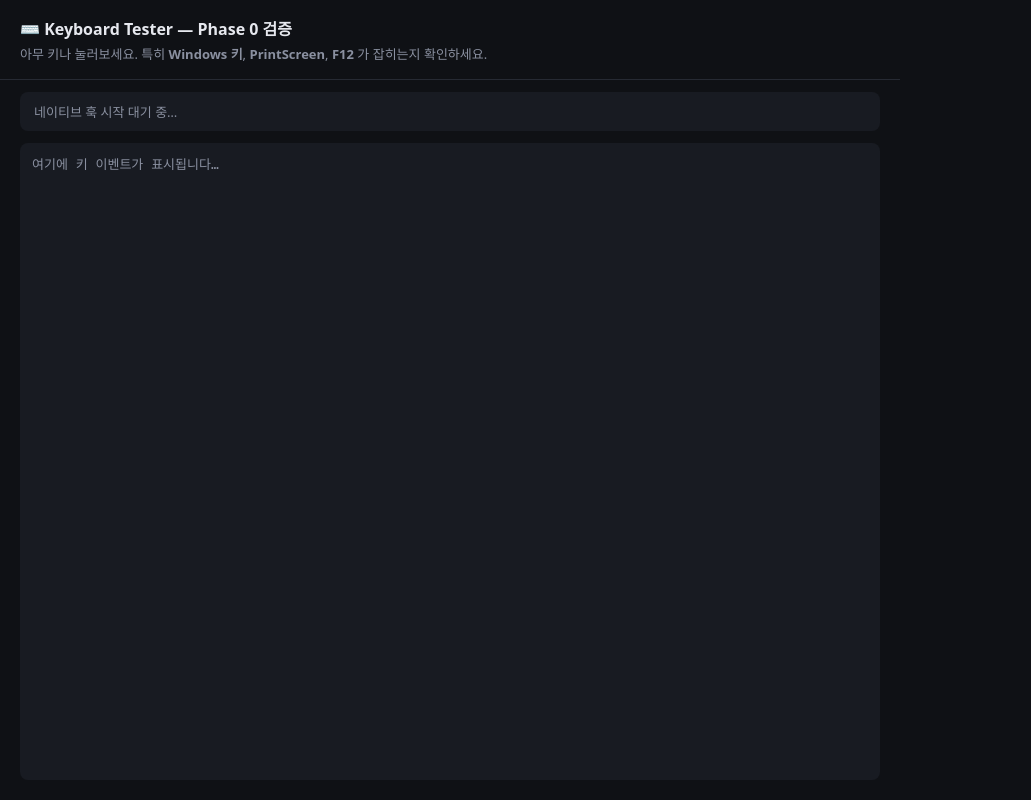
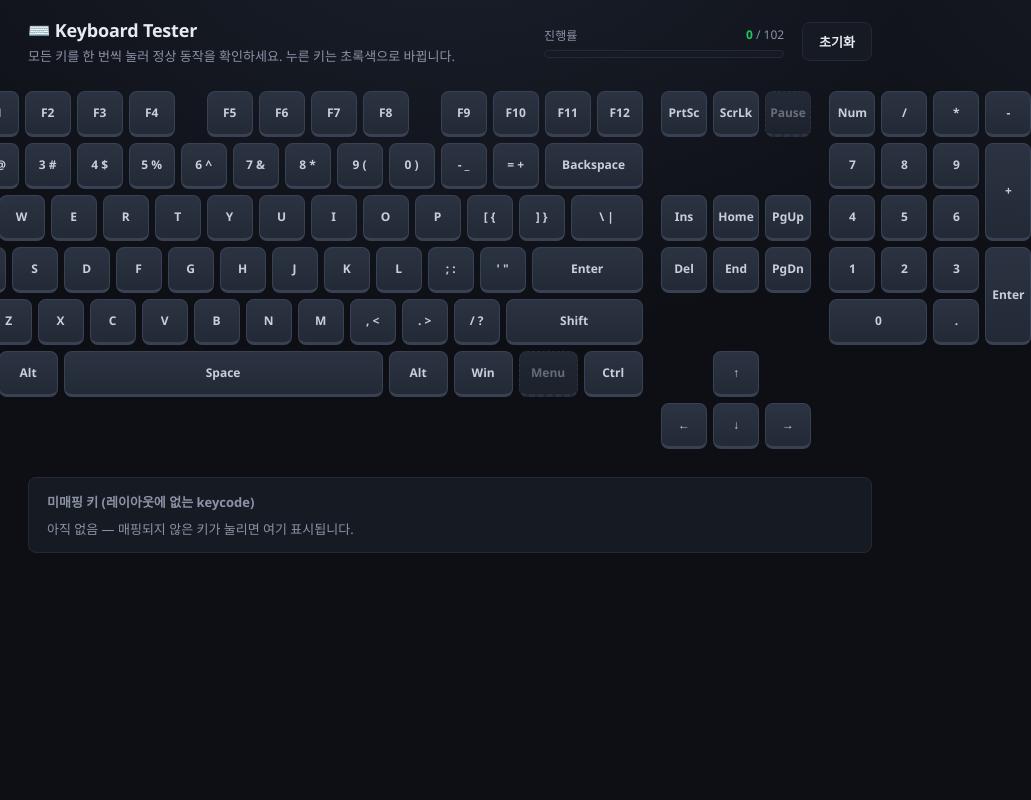
Before and after one commit to asdfghjkkl11/keyboard-tester, an Electron app: page src/renderer/index.html in a window 900 px wide. Shown: the whole page, 1031 px wide, since content can reach past the window. Drawn offline with Linux system fonts and the light colour scheme; no server answers.

Commit message:
feat: Phase 1-3 — 키보드 레이아웃 UI 및 테스트 상태 로직
- layout.js: 풀사이즈 104키 레이아웃 + uiohook keycode 매핑
  (Win=3675/3676, PrintScreen=3639, 넘버패드 NumLock on/off alt 코드 포함)
- renderer.js: 레이아웃 렌더링, keydown=눌림(호박색)/tested(초록),
  진행률 바, 초기화, 미매핑 keycode 패널
- styles.css: 다크 테마 키캡 디자인, 넘버패드 CSS Grid
- index.html: CSP 적용, 진행률/배너/보드 구성
- main.js: 렌더러 콘솔/로드실패 진단 로깅 추가

```diff
--- a/src/renderer/index.html
+++ b/src/renderer/index.html
@@ -3,94 +3,43 @@
   <head>
     <meta charset="UTF-8" />
     <meta name="viewport" content="width=device-width, initial-scale=1.0" />
-    <title>Keyboard Tester — Phase 0</title>
-    <style>
-      :root {
-        --bg: #0f1115;
-        --panel: #181b22;
-        --text: #e6e8ee;
-        --muted: #8a90a0;
-        --accent: #4ade80;
-        --error: #f87171;
-        --mono: "Cascadia Code", "Consolas", monospace;
-      }
-      * { box-sizing: border-box; }
-      body {
-        margin: 0;
-        font-family: system-ui, sans-serif;
-        background: var(--bg);
-        color: var(--text);
-        display: flex;
-        flex-direction: column;
-        height: 100vh;
-      }
-      header {
-        padding: 16px 20px;
-        border-bottom: 1px solid #262a33;
-      }
-      header h1 { margin: 0 0 4px; font-size: 16px; }
-      header p { margin: 0; color: var(--muted); font-size: 13px; }
-      #status {
-        margin: 12px 20px 0;
-        padding: 10px 14px;
-        border-radius: 8px;
-        background: var(--panel);
-        font-size: 13px;
-        color: var(--muted);
-      }
-      #status.error { color: var(--error); border: 1px solid var(--error); }
-      #log {
-        flex: 1;
-        margin: 12px 20px 20px;
-        padding: 12px;
-        overflow-y: auto;
-        background: var(--panel);
-        border-radius: 8px;
-        font-family: var(--mono);
-        font-size: 13px;
-        line-height: 1.6;
-      }
-      .row { display: flex; gap: 12px; }
-      .row .down { color: var(--accent); }
-      .row .up { color: var(--muted); }
-      .hint { color: var(--muted); }
-    </style>
+    <meta
+      http-equiv="Content-Security-Policy"
+      content="default-src 'self'; style-src 'self' 'unsafe-inline'; script-src 'self'"
+    />
+    <title>Keyboard Tester</title>
+    <link rel="stylesheet" href="styles.css" />
   </head>
   <body>
     <header>
-      <h1>⌨️ Keyboard Tester — Phase 0 검증</h1>
-      <p>아무 키나 눌러보세요. 특히 <b>Windows 키</b>, <b>PrintScreen</b>, <b>F12</b> 가 잡히는지 확인하세요.</p>
+      <div class="title">
+        <h1>⌨️ Keyboard Tester</h1>
+        <p>모든 키를 한 번씩 눌러 정상 동작을 확인하세요. 누른 키는 초록색으로 바뀝니다.</p>
+      </div>
+      <div class="stats">
+        <div class="progress">
+          <div class="progress-meta">
+            <span>진행률</span>
+            <span><b id="count">0</b> / <span id="total">0</span></span>
+          </div>
+          <div class="bar"><span id="fill"></span></div>
+        </div>
+        <button class="reset" id="reset">초기화</button>
+      </div>
     </header>
-    <div id="status">네이티브 훅 시작 대기 중…</div>
-    <div id="log"><div class="hint">여기에 키 이벤트가 표시됩니다…</div></div>
 
-    <script>
-      const logEl = document.getElementById('log');
-      const statusEl = document.getElementById('status');
-      let count = 0;
-      const seen = new Set();
+    <div class="banner error" id="error" hidden></div>
+    <div class="banner success" id="success" hidden>
+      🎉 모든 키가 정상 입력되었습니다! 키보드에 이상이 없습니다.
+    </div>
 
-      let cleared = false;
-      function appendRow(info) {
-        if (!cleared) { logEl.innerHTML = ''; cleared = true; }
-        seen.add(info.keycode);
-        statusEl.textContent =
-          `✅ 훅 동작 중 — 이벤트 ${++count}개, 서로 다른 키 ${seen.size}개 감지됨`;
-        const row = document.createElement('div');
-        row.className = 'row';
-        const cls = info.type === 'keydown' ? 'down' : 'up';
-        row.innerHTML =
-          `<span class="${cls}">${info.type.padEnd(8)}</span>` +
-          `<span>keycode=<b>${info.keycode}</b></span>` +
-          `<span class="hint">rawcode=${info.rawcode}</span>`;
-        logEl.prepend(row);
-      }
+    <main class="board" id="board"></main>
 
-      window.keyboardAPI.onKeyEvent(appendRow);
-      window.keyboardAPI.onHookError((message) => {
-        statusEl.classList.add('error');
-        statusEl.textContent = `❌ 네이티브 훅 로드 실패: ${message}`;
-      });
-    </script>
+    <section class="unmapped">
+      <h2>미매핑 키 (레이아웃에 없는 keycode)</h2>
+      <div class="chips" id="chips"></div>
+    </section>
+
+    <script type="module" src="renderer.js"></script>
   </body>
 </html>
--- /dev/null
+++ b/src/renderer/layout.js
@@ -0,0 +1,187 @@
+// 풀사이즈 104키 키보드 레이아웃 데이터 (ANSI).
+// 각 키: { id, label, code, alt?, w?, spacer? }
+//  - code: uiohook-napi 의 keycode (UiohookKey 값). 이벤트의 e.keycode 와 매칭.
+//  - alt:  같은 물리 키가 보내는 다른 keycode 목록 (예: NumLock off 시 넘버패드).
+//  - w:    키 너비(유닛, 1 = 표준). 생략 시 1.
+//  - spacer: 시각적 간격용 빈 칸 (테스트 대상 아님).
+// code 가 null 인 키(Pause, Menu 등)는 uiohook 이 표준 상수를 제공하지 않아
+// 매핑 불가 → 눌리면 "미매핑" 패널에 raw 로 표시된다.
+
+const sp = (w) => ({ spacer: true, w });
+
+export const MAIN_ROWS = [
+  // 펑션 행
+  [
+    { id: 'Escape', label: 'Esc', code: 1 },
+    sp(1),
+    { id: 'F1', label: 'F1', code: 59 },
+    { id: 'F2', label: 'F2', code: 60 },
+    { id: 'F3', label: 'F3', code: 61 },
+    { id: 'F4', label: 'F4', code: 62 },
+    sp(0.5),
+    { id: 'F5', label: 'F5', code: 63 },
+    { id: 'F6', label: 'F6', code: 64 },
+    { id: 'F7', label: 'F7', code: 65 },
+    { id: 'F8', label: 'F8', code: 66 },
+    sp(0.5),
+    { id: 'F9', label: 'F9', code: 67 },
+    { id: 'F10', label: 'F10', code: 68 },
+    { id: 'F11', label: 'F11', code: 87 },
+    { id: 'F12', label: 'F12', code: 88 },
+  ],
+  // 숫자 행
+  [
+    { id: 'Backquote', label: '` ~', code: 41 },
+    { id: 'Digit1', label: '1 !', code: 2 },
+    { id: 'Digit2', label: '2 @', code: 3 },
+    { id: 'Digit3', label: '3 #', code: 4 },
+    { id: 'Digit4', label: '4 $', code: 5 },
+    { id: 'Digit5', label: '5 %', code: 6 },
+    { id: 'Digit6', label: '6 ^', code: 7 },
+    { id: 'Digit7', label: '7 &', code: 8 },
+    { id: 'Digit8', label: '8 *', code: 9 },
+    { id: 'Digit9', label: '9 (', code: 10 },
+    { id: 'Digit0', label: '0 )', code: 11 },
+    { id: 'Minus', label: '- _', code: 12 },
+    { id: 'Equal', label: '= +', code: 13 },
+    { id: 'Backspace', label: 'Backspace', code: 14, w: 2 },
+  ],
+  // 상단 문자 행
+  [
+    { id: 'Tab', label: 'Tab', code: 15, w: 1.5 },
+    { id: 'KeyQ', label: 'Q', code: 16 },
+    { id: 'KeyW', label: 'W', code: 17 },
+    { id: 'KeyE', label: 'E', code: 18 },
+    { id: 'KeyR', label: 'R', code: 19 },
+    { id: 'KeyT', label: 'T', code: 20 },
+    { id: 'KeyY', label: 'Y', code: 21 },
+    { id: 'KeyU', label: 'U', code: 22 },
+    { id: 'KeyI', label: 'I', code: 23 },
+    { id: 'KeyO', label: 'O', code: 24 },
+    { id: 'KeyP', label: 'P', code: 25 },
+    { id: 'BracketLeft', label: '[ {', code: 26 },
+    { id: 'BracketRight', label: '] }', code: 27 },
+    { id: 'Backslash', label: '\\ |', code: 43, w: 1.5 },
+  ],
+  // 홈 행
+  [
+    { id: 'CapsLock', label: 'Caps', code: 58, w: 1.75 },
+    { id: 'KeyA', label: 'A', code: 30 },
+    { id: 'KeyS', label: 'S', code: 31 },
+    { id: 'KeyD', label: 'D', code: 32 },
+    { id: 'KeyF', label: 'F', code: 33 },
+    { id: 'KeyG', label: 'G', code: 34 },
+    { id: 'KeyH', label: 'H', code: 35 },
+    { id: 'KeyJ', label: 'J', code: 36 },
+    { id: 'KeyK', label: 'K', code: 37 },
+    { id: 'KeyL', label: 'L', code: 38 },
+    { id: 'Semicolon', label: '; :', code: 39 },
+    { id: 'Quote', label: "' \"", code: 40 },
+    { id: 'Enter', label: 'Enter', code: 28, w: 2.25 },
+  ],
+  // 하단 문자 행
+  [
+    { id: 'ShiftLeft', label: 'Shift', code: 42, w: 2.25 },
+    { id: 'KeyZ', label: 'Z', code: 44 },
+    { id: 'KeyX', label: 'X', code: 45 },
+    { id: 'KeyC', label: 'C', code: 46 },
+    { id: 'KeyV', label: 'V', code: 47 },
+    { id: 'KeyB', label: 'B', code: 48 },
+    { id: 'KeyN', label: 'N', code: 49 },
+    { id: 'KeyM', label: 'M', code: 50 },
+    { id: 'Comma', label: ', <', code: 51 },
+    { id: 'Period', label: '. >', code: 52 },
+    { id: 'Slash', label: '/ ?', code: 53 },
+    { id: 'ShiftRight', label: 'Shift', code: 54, w: 2.75 },
+  ],
+  // 최하단 행
+  [
+    { id: 'ControlLeft', label: 'Ctrl', code: 29, w: 1.25 },
+    { id: 'MetaLeft', label: 'Win', code: 3675, w: 1.25 },
+    { id: 'AltLeft', label: 'Alt', code: 56, w: 1.25 },
+    { id: 'Space', label: 'Space', code: 57, w: 6.25 },
+    { id: 'AltRight', label: 'Alt', code: 3640, w: 1.25 },
+    { id: 'MetaRight', label: 'Win', code: 3676, w: 1.25 },
+    { id: 'ContextMenu', label: 'Menu', code: null, w: 1.25 },
+    { id: 'ControlRight', label: 'Ctrl', code: 3613, w: 1.25 },
+  ],
+];
+
+// 내비게이션 클러스터 (PrtSc 줄 + Ins/Home/PgUp + 방향키)
+export const NAV_ROWS = [
+  [
+    { id: 'PrintScreen', label: 'PrtSc', code: 3639 },
+    { id: 'ScrollLock', label: 'ScrLk', code: 70 },
+    { id: 'Pause', label: 'Pause', code: null },
+  ],
+  [sp(3)],
+  [
+    { id: 'Insert', label: 'Ins', code: 3666 },
+    { id: 'Home', label: 'Home', code: 3655 },
+    { id: 'PageUp', label: 'PgUp', code: 3657 },
+  ],
+  [
+    { id: 'Delete', label: 'Del', code: 3667 },
+    { id: 'End', label: 'End', code: 3663 },
+    { id: 'PageDown', label: 'PgDn', code: 3665 },
+  ],
+  [sp(3)],
+  [
+    sp(1),
+    { id: 'ArrowUp', label: '↑', code: 57416 },
+    sp(1),
+  ],
+  [
+    { id: 'ArrowLeft', label: '←', code: 57419 },
+    { id: 'ArrowDown', label: '↓', code: 57424 },
+    { id: 'ArrowRight', label: '→', code: 57421 },
+  ],
+];
+
+// 넘버패드 — CSS Grid (4열). gr/gc = grid-row/column, rs/cs = row/col span.
+// alt 는 NumLock OFF 시 보내는 keycode.
+export const NUMPAD = [
+  { id: 'NumLock', label: 'Num', code: 69, gr: 1, gc: 1 },
+  { id: 'NumpadDivide', label: '/', code: 3637, gr: 1, gc: 2 },
+  { id: 'NumpadMultiply', label: '*', code: 55, gr: 1, gc: 3 },
+  { id: 'NumpadSubtract', label: '-', code: 74, gr: 1, gc: 4 },
+
+  { id: 'Numpad7', label: '7', code: 71, alt: [60999], gr: 2, gc: 1 },
+  { id: 'Numpad8', label: '8', code: 72, alt: [61000], gr: 2, gc: 2 },
+  { id: 'Numpad9', label: '9', code: 73, alt: [61001], gr: 2, gc: 3 },
+  { id: 'NumpadAdd', label: '+', code: 78, gr: 2, gc: 4, rs: 2 },
+
+  { id: 'Numpad4', label: '4', code: 75, alt: [61003], gr: 3, gc: 1 },
+  { id: 'Numpad5', label: '5', code: 76, gr: 3, gc: 2 },
+  { id: 'Numpad6', label: '6', code: 77, alt: [61005], gr: 3, gc: 3 },
+
+  { id: 'Numpad1', label: '1', code: 79, alt: [61007], gr: 4, gc: 1 },
+  { id: 'Numpad2', label: '2', code: 80, alt: [61008], gr: 4, gc: 2 },
+  { id: 'Numpad3', label: '3', code: 81, alt: [61009], gr: 4, gc: 3 },
+  { id: 'NumpadEnter', label: 'Enter', code: 3612, gr: 4, gc: 4, rs: 2 },
+
+  { id: 'Numpad0', label: '0', code: 82, alt: [61010], gr: 5, gc: 1, cs: 2 },
+  { id: 'NumpadDecimal', label: '.', code: 83, alt: [61011], gr: 5, gc: 3 },
+];
+
+// 모든 테스트 대상 키를 평탄화한 배열.
+export const ALL_KEYS = [
+  ...MAIN_ROWS.flat(),
+  ...NAV_ROWS.flat(),
+  ...NUMPAD,
+].filter((k) => !k.spacer && k.id);
+
+// keycode(및 alt) → key id 조회 테이블.
+export const CODE_TO_ID = (() => {
+  const map = new Map();
+  for (const key of ALL_KEYS) {
+    if (key.code != null) map.set(key.code, key.id);
+    if (Array.isArray(key.alt)) {
+      for (const c of key.alt) map.set(c, key.id);
+    }
+  }
+  return map;
+})();
+
+// 매핑된(테스트 가능한) 키 총 개수 — code 가 있는 키만.
+export const TESTABLE_COUNT = ALL_KEYS.filter((k) => k.code != null).length;
--- /dev/null
+++ b/src/renderer/renderer.js
@@ -0,0 +1,153 @@
+import {
+  MAIN_ROWS,
+  NAV_ROWS,
+  NUMPAD,
+  CODE_TO_ID,
+  TESTABLE_COUNT,
+} from './layout.js';
+
+const U_GAP = 6; // styles.css --gap 와 동일해야 함
+
+// 키 1개의 실제 너비(유닛 + 사이 간격 보정)를 px 계산식으로 반환.
+function widthStyle(w) {
+  if (!w || w === 1) return '';
+  return `calc(var(--u) * ${w} + ${U_GAP}px * ${w - 1})`;
+}
+
+// id → DOM 엘리먼트 (상태 갱신용)
+const keyEls = new Map();
+// 한 번이라도 눌린(=테스트 완료) 키 id
+const tested = new Set();
+// 레이아웃에 없는(미매핑) keycode 들
+const unmappedCodes = new Set();
+
+function makeKey(key) {
+  const el = document.createElement('div');
+  const ws = widthStyle(key.w);
+  if (key.spacer) {
+    el.className = 'key spacer';
+    if (ws) el.style.width = ws;
+    return el;
+  }
+  el.className = 'key';
+  el.dataset.id = key.id;
+  el.textContent = key.label;
+  if (ws) el.style.width = ws;
+  if (key.code == null) {
+    el.classList.add('unmappable');
+    el.title = '이 키는 uiohook 표준 코드가 없어 자동 매핑되지 않습니다 (눌러도 미매핑 패널로 표시).';
+  } else {
+    keyEls.set(key.id, el);
+  }
+  return el;
+}
+
+function renderRowCluster(container, rows) {
+  const cluster = document.createElement('div');
+  cluster.className = 'cluster';
+  for (const row of rows) {
+    const rowEl = document.createElement('div');
+    rowEl.className = 'krow';
+    for (const key of row) rowEl.appendChild(makeKey(key));
+    cluster.appendChild(rowEl);
+  }
+  container.appendChild(cluster);
+}
+
+function renderNumpad(container) {
+  const grid = document.createElement('div');
+  grid.className = 'numpad';
+  for (const key of NUMPAD) {
+    const el = makeKey(key);
+    el.style.gridColumn = `${key.gc}${key.cs ? ` / span ${key.cs}` : ''}`;
+    el.style.gridRow = `${key.gr}${key.rs ? ` / span ${key.rs}` : ''}`;
+    grid.appendChild(el);
+  }
+  container.appendChild(grid);
+}
+
+function buildBoard() {
+  const board = document.getElementById('board');
+  renderRowCluster(board, MAIN_ROWS);
+  renderRowCluster(board, NAV_ROWS);
+  renderNumpad(board);
+}
+
+// ── 진행률 ────────────────────────────────────
+const fillEl = document.getElementById('fill');
+const countEl = document.getElementById('count');
+const totalEl = document.getElementById('total');
+const successBanner = document.getElementById('success');
+
+function updateProgress() {
+  const n = tested.size;
+  countEl.textContent = String(n);
+  totalEl.textContent = String(TESTABLE_COUNT);
+  fillEl.style.width = `${(n / TESTABLE_COUNT) * 100}%`;
+  successBanner.hidden = n < TESTABLE_COUNT;
+}
+
+// ── 미매핑 패널 ───────────────────────────────
+const chipsEl = document.getElementById('chips');
+function renderUnmapped() {
+  if (unmappedCodes.size === 0) {
+    chipsEl.innerHTML = '<span class="empty">아직 없음 — 매핑되지 않은 키가 눌리면 여기 표시됩니다.</span>';
+    return;
+  }
+  chipsEl.innerHTML = '';
+  for (const code of unmappedCodes) {
+    const chip = document.createElement('span');
+    chip.className = 'chip';
+    chip.textContent = `keycode ${code}`;
+    chipsEl.appendChild(chip);
+  }
+}
+
+// ── 키 이벤트 처리 ────────────────────────────
+function handleKeyEvent(info) {
+  const id = CODE_TO_ID.get(info.keycode);
+  if (!id) {
+    if (!unmappedCodes.has(info.keycode)) {
+      unmappedCodes.add(info.keycode);
+      renderUnmapped();
+    }
+    return;
+  }
+  const el = keyEls.get(id);
+  if (!el) return;
+
+  if (info.type === 'keydown') {
+    el.classList.add('pressed');
+    if (!tested.has(id)) {
+      tested.add(id);
+      el.classList.add('tested');
+      updateProgress();
+    }
+  } else if (info.type === 'keyup') {
+    el.classList.remove('pressed');
+  }
+}
+
+function reset() {
+  tested.clear();
+  unmappedCodes.clear();
+  for (const el of keyEls.values()) {
+    el.classList.remove('tested', 'pressed');
+  }
+  updateProgress();
+  renderUnmapped();
+}
+
+// ── 초기화 ────────────────────────────────────
+buildBoard();
+updateProgress();
+renderUnmapped();
+
+document.getElementById('reset').addEventListener('click', reset);
+
+window.keyboardAPI.onKeyEvent(handleKeyEvent);
+window.keyboardAPI.onHookError((message) => {
+  const banner = document.getElementById('error');
+  banner.hidden = false;
+  banner.textContent = `❌ 네이티브 키보드 훅 로드 실패: ${message} — 'npm run rebuild' 후 다시 실행하세요.`;
+});
--- /dev/null
+++ b/src/renderer/styles.css
@@ -0,0 +1,172 @@
+:root {
+  /* 색상 */
+  --bg: #0d0f14;
+  --bg-grad: radial-gradient(1200px 700px at 50% -10%, #1a1f2b 0%, #0d0f14 60%);
+  --panel: #161a22;
+  --panel-line: #232936;
+  --text: #e7eaf1;
+  --muted: #8b93a7;
+
+  --key-bg: #232a36;
+  --key-bg-top: #2b3342;
+  --key-line: #394154;
+  --key-text: #c7cedd;
+
+  --untested: #232a36;
+  --pressed: #fbbf24;     /* 누르는 중 (호박색) */
+  --tested: #22c55e;      /* 테스트 완료 (초록) */
+  --tested-soft: #14331f;
+
+  /* 치수 */
+  --u: 46px;          /* 키 1유닛 너비 */
+  --gap: 6px;
+  --radius: 8px;
+
+  --dur: 90ms;
+  --ease: cubic-bezier(0.16, 1, 0.3, 1);
+}
+
+* { box-sizing: border-box; }
+
+body {
+  margin: 0;
+  min-height: 100vh;
+  font-family: "Segoe UI", system-ui, sans-serif;
+  color: var(--text);
+  background: var(--bg-grad), var(--bg);
+  -webkit-user-select: none;
+  user-select: none;
+  overflow-x: hidden;
+}
+
+/* ── 헤더 / 진행률 ─────────────────────────── */
+header {
+  display: flex;
+  align-items: center;
+  justify-content: space-between;
+  gap: 20px;
+  padding: 18px 28px;
+  flex-wrap: wrap;
+}
+.title h1 { margin: 0; font-size: 18px; letter-spacing: -0.01em; }
+.title p { margin: 4px 0 0; font-size: 13px; color: var(--muted); }
+
+.stats { display: flex; align-items: center; gap: 18px; }
+.progress {
+  min-width: 240px;
+}
+.progress-meta {
+  display: flex; justify-content: space-between;
+  font-size: 12px; color: var(--muted); margin-bottom: 6px;
+}
+.progress-meta b { color: var(--tested); font-variant-numeric: tabular-nums; }
+.bar {
+  height: 8px; border-radius: 99px;
+  background: var(--panel); overflow: hidden;
+  border: 1px solid var(--panel-line);
+}
+.bar > span {
+  display: block; height: 100%; width: 0;
+  background: linear-gradient(90deg, #16a34a, #4ade80);
+  transition: width 200ms var(--ease);
+}
+button.reset {
+  appearance: none; cursor: pointer;
+  background: var(--panel); color: var(--text);
+  border: 1px solid var(--panel-line);
+  border-radius: var(--radius);
+  padding: 9px 16px; font-size: 13px; font-weight: 600;
+  transition: border-color var(--dur), background var(--dur);
+}
+button.reset:hover { border-color: #4b5568; background: #1b2029; }
+button.reset:active { transform: translateY(1px); }
+
+/* ── 키보드 ─────────────────────────────────── */
+.board {
+  display: flex;
+  gap: calc(var(--u) * 0.4);
+  justify-content: center;
+  align-items: flex-start;
+  padding: 8px 28px 28px;
+}
+.cluster { display: flex; flex-direction: column; gap: var(--gap); }
+.krow { display: flex; gap: var(--gap); }
+
+.key {
+  height: var(--u);
+  width: var(--u);
+  flex: 0 0 auto;
+  display: flex; align-items: center; justify-content: center;
+  text-align: center;
+  padding: 4px;
+  font-size: 12px; font-weight: 600; line-height: 1.1;
+  color: var(--key-text);
+  background: linear-gradient(180deg, var(--key-bg-top), var(--key-bg));
+  border: 1px solid var(--key-line);
+  border-bottom-width: 3px;
+  border-radius: var(--radius);
+  transition: transform var(--dur) var(--ease),
+              background var(--dur), color var(--dur),
+              border-color var(--dur), box-shadow var(--dur);
+}
+.key.spacer { background: none; border: none; }
+
+/* 상태 */
+.key.tested {
+  color: #d7ffe6;
+  background: linear-gradient(180deg, #1c5a32, var(--tested-soft));
+  border-color: var(--tested);
+}
+.key.pressed {
+  color: #1a1205;
+  background: linear-gradient(180deg, #fde68a, var(--pressed));
+  border-color: #f59e0b;
+  box-shadow: 0 0 0 2px rgba(251, 191, 36, 0.35), 0 6px 16px rgba(251, 191, 36, 0.25);
+  transform: translateY(2px);
+  border-bottom-width: 1px;
+}
+.key.unmappable {
+  color: var(--muted);
+  border-style: dashed;
+  opacity: 0.7;
+}
+
+/* 넘버패드 그리드 */
+.numpad {
+  display: grid;
+  grid-template-columns: repeat(4, var(--u));
+  grid-auto-rows: var(--u);
+  gap: var(--gap);
+}
+.numpad .key { width: auto; height: auto; }
+
+/* ── 미매핑 패널 ───────────────────────────── */
+.unmapped {
+  margin: 0 28px 28px;
+  padding: 14px 18px;
+  background: var(--panel);
+  border: 1px solid var(--panel-line);
+  border-radius: var(--radius);
+  font-size: 13px;
+}
+.unmapped h2 { margin: 0 0 8px; font-size: 13px; color: var(--muted); font-weight: 600; }
+.chips { display: flex; flex-wrap: wrap; gap: 8px; }
+.chip {
+  font-family: "Cascadia Code", Consolas, monospace;
+  font-size: 12px;
+  padding: 4px 10px; border-radius: 99px;
+  background: #1d2330; border: 1px solid var(--panel-line);
+  color: var(--text);
+}
+.unmapped .empty { color: var(--muted); }
+
+/* ── 배너 ──────────────────────────────────── */
+.banner {
+  margin: 0 28px 14px;
+  padding: 12px 16px; border-radius: var(--radius);
+  font-size: 13px;
+  border: 1px solid var(--panel-line); background: var(--panel);
+  color: var(--muted);
+}
+.banner.error { color: #fecaca; border-color: #b91c1c; background: #2a1414; }
+.banner.success { color: #bbf7d0; border-color: #15803d; background: #11241a; }
```
Also changed, not shown: src/main.js (+12 -0 lines).
